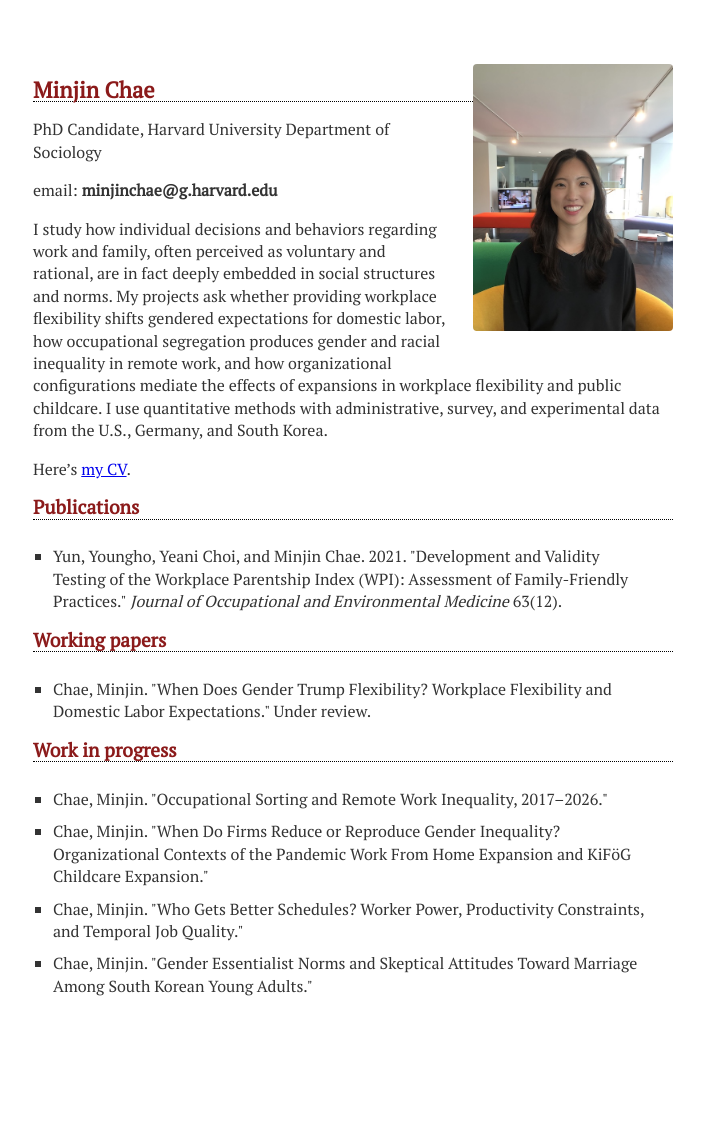
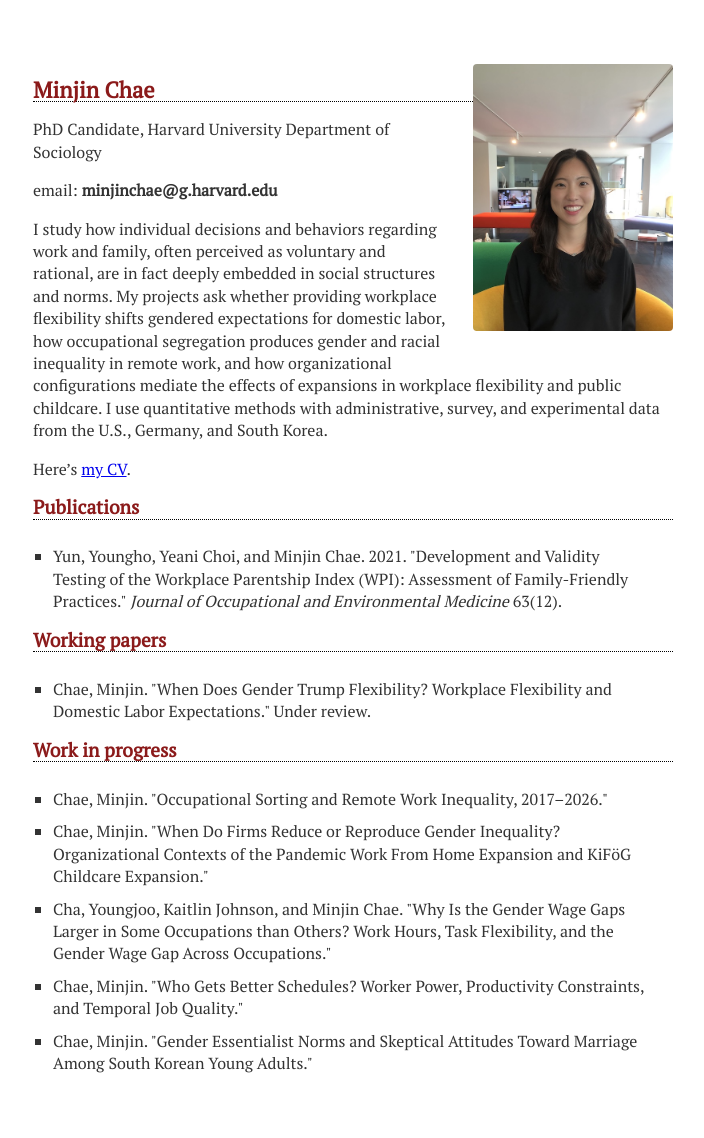
Before and after one commit to chaeminjin/chaeminjin.github.io, a Jekyll site: the page built from index.md, in a window 1280 px wide. Shown: the whole page, without its empty margins (287-991 px from the left). Built offline with Jekyll 4.4.1, drawn with Linux system fonts in a browser that asks for light colours; before the commit the page ends 1061 px from its top, so only the background shows below that.

Commit message:
Add Cha, Johnson, Chae wage gap paper to Work in progress
Co-Authored-By: Claude Opus 4.7 (1M context) <noreply@anthropic.com>

```diff
--- a/index.md
+++ b/index.md
@@ -34,6 +34,7 @@ Here's [my CV](Chae_CV.pdf).
 <ul class="publications">
   <li>Chae, Minjin. "Occupational Sorting and Remote Work Inequality, 2017&ndash;2026."</li>
   <li>Chae, Minjin. "When Do Firms Reduce or Reproduce Gender Inequality? Organizational Contexts of the Pandemic Work From Home Expansion and KiF&ouml;G Childcare Expansion."</li>
+  <li>Cha, Youngjoo, Kaitlin Johnson, and Minjin Chae. "Why Is the Gender Wage Gaps Larger in Some Occupations than Others? Work Hours, Task Flexibility, and the Gender Wage Gap Across Occupations."</li>
   <li>Chae, Minjin. "Who Gets Better Schedules? Worker Power, Productivity Constraints, and Temporal Job Quality."</li>
   <li>Chae, Minjin. "Gender Essentialist Norms and Skeptical Attitudes Toward Marriage Among South Korean Young Adults."</li>
 </ul>
```
Also changed, not shown: 2 other files.
